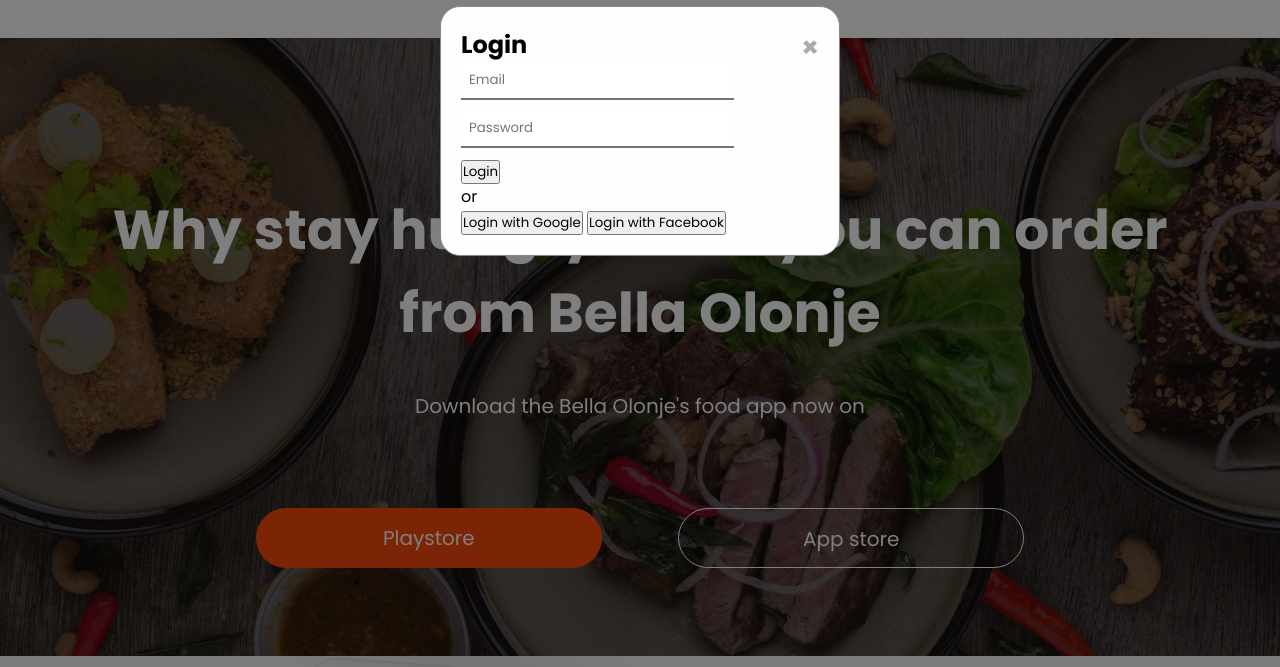
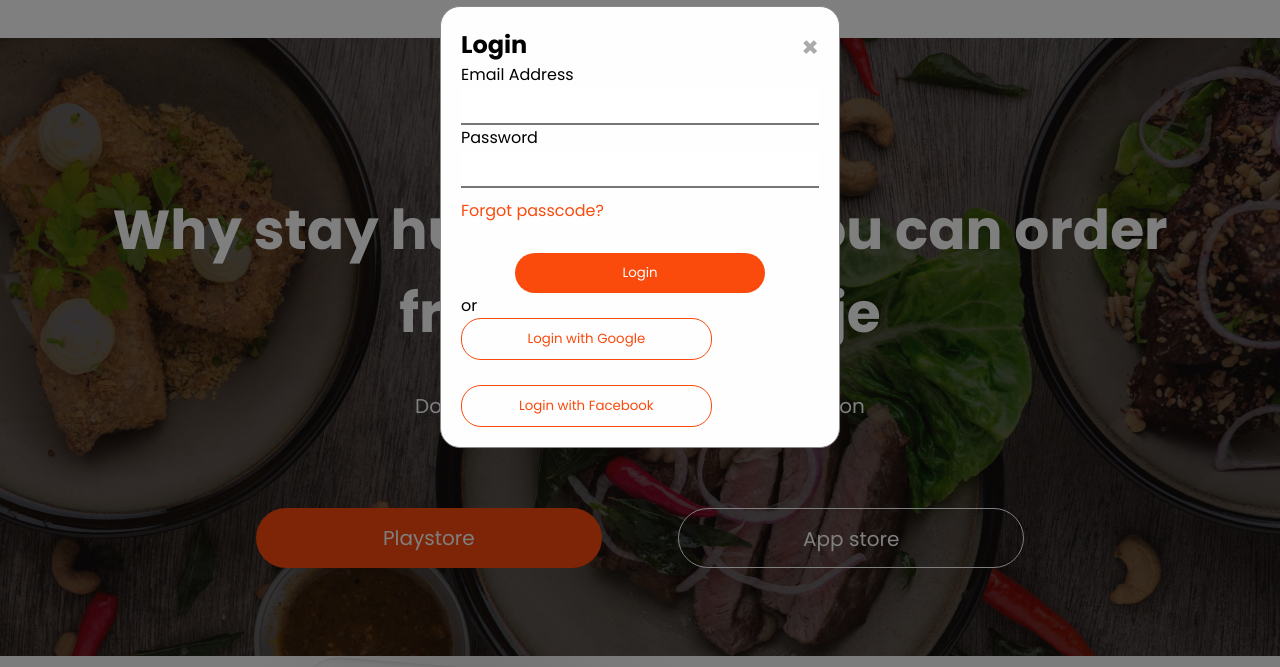
Before and after one commit to Sevenwings26/Bella-foods, a plain HTML site: page index.html in a window 1280 px wide. Both pictures are taken after a click on the button "Login". Shown: the part 122-789 px from the top of the page. Drawn offline with Linux system fonts and the light colour scheme.

Commit message:
adjustments

```diff
--- a/Assets/CSS/indexmedia.css
+++ b/Assets/CSS/indexmedia.css
@@ -270,17 +270,19 @@
 
     /* Form styles */
     form {
-        display: flex;
-        flex-direction: column;
+        display: block;
+        /* flex-direction: column; */
     }
 
     label {
-        margin-bottom: 5px;
+        margin-bottom: 1px;
+        margin-top: 20px;
     }
 
     input {
         padding: 8px;
-        margin-bottom: 10px;
+        /* margin-bottom: 10px; */
+        width: 100%;
         border-top: none;
         border-left: none;
         border-right: none;
@@ -296,14 +298,35 @@
         color: #FA4A0C;
     }
 
-    .loginSubmit {
+    .btn-div {
+        width: 100%;
+        display: flex;
+        justify-content: center;
+    }
+
+    .btn-login {
         padding: 10px;
         background-color: #FA4A0C;
         border: none;
         border-radius: 20px;
-
+        color: white;
+        width: 70%;
     }
 
+    .social-div {
+        width: 100%;
+        display: block;
+        align-items: center;
+    }
+
+    .social-div button {
+        padding: 10px;
+        background-color: transparent;
+        border: 1px solid  #FA4A0C;
+        border-radius: 20px;
+        color: #FA4A0C;
+        width: 70%;
+    }
 }
 
 
--- a/index.html
+++ b/index.html
@@ -121,17 +121,30 @@
             <div class="modal-body">
                 <form action="#">
                     <div class="input-div">
-                        <input type="email" placeholder="Email" required>
-                        <input type="password" placeholder="Password" required>
+                        <label for="email">Email Address</label> <br>
+                        <input type="email" required>
+
+                        <label for="password">Password</label>
+                        <input type="password"  required>
                     </div>
+
+                    <div class="forgot-password">
+                        <a href="#">Forgot passcode?</a>
+                    </div>
+
                     <div class="btn-div">
                         <button type="submit" class="btn-login">Login</button>
                     </div>
+
+
+
                     <div class="or-div">
                         <p>or</p>
                     </div>
+
                     <div class="social-div">
                         <button class="btn-google">Login with Google</button>
+                        <br> <br>
                         <button class="btn-fb">Login with Facebook</button>
                     </div>
                 </form>
```
